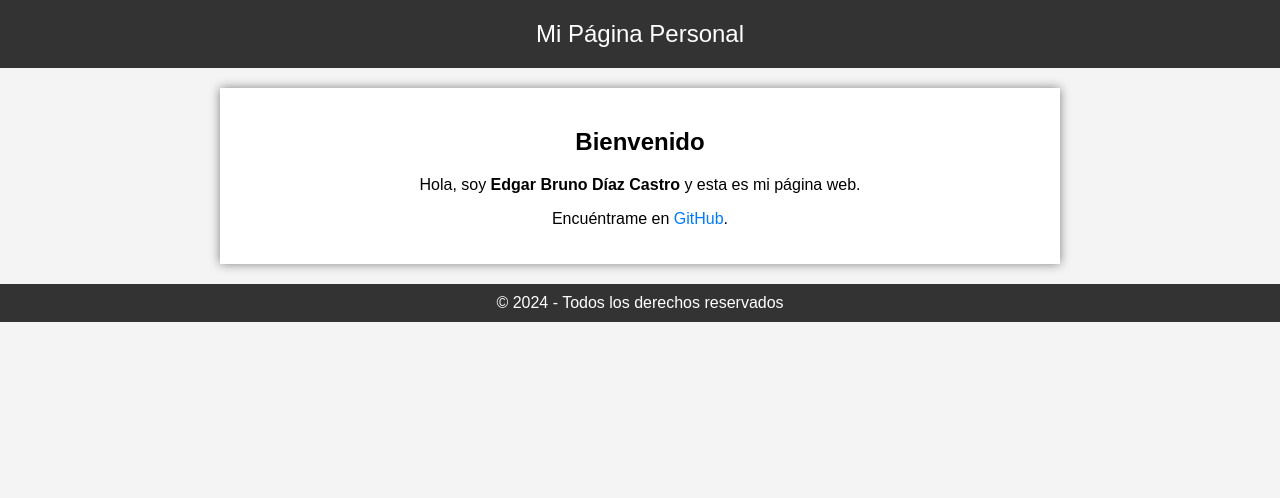
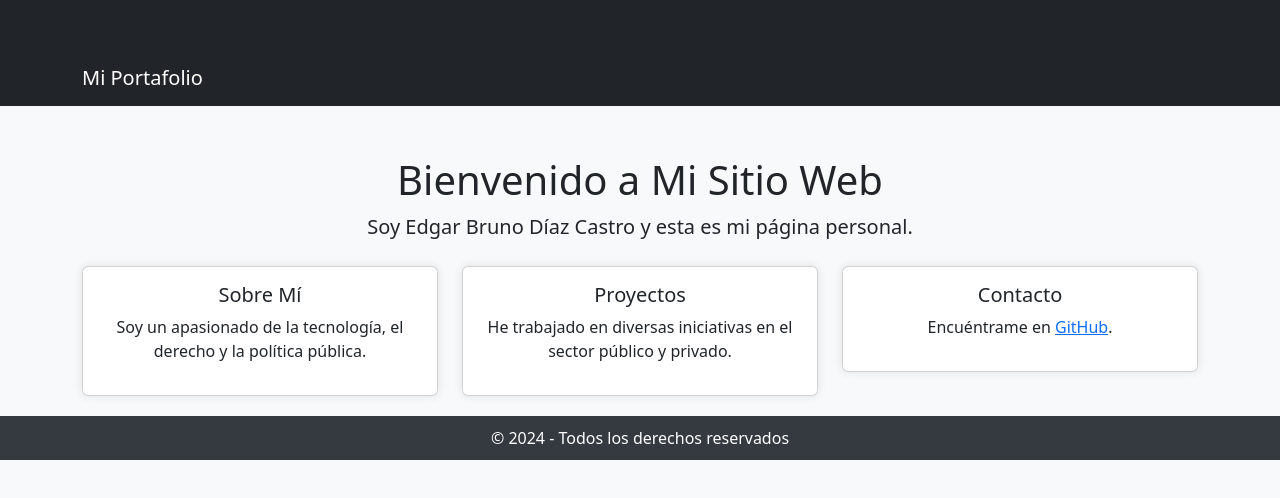
Before and after one commit to ebdiazc/ebdiazc.github.io, a plain HTML site: page index.html in a window 1280 px wide. Drawn offline with nearby package versions, Linux system fonts and the light colour scheme.

Commit message:
Update index.html

```diff
--- a/index.html
+++ b/index.html
@@ -3,52 +3,60 @@
 <head>
     <meta charset="UTF-8">
     <meta name="viewport" content="width=device-width, initial-scale=1.0">
-    <title>Mi Portafolio: Edgar B. Diaz Castro</title>
+    <title>Mi Portafolio</title>
+    <link rel="stylesheet" href="https://cdn.jsdelivr.net/npm/bootstrap@5.3.0/dist/css/bootstrap.min.css">
     <style>
         body {
-            font-family: Arial, sans-serif;
-            text-align: center;
-            margin: 0;
-            padding: 0;
-            background-color: #f4f4f4;
+            background-color: #f8f9fa;
         }
-        header {
-            background-color: #333;
-            color: white;
-            padding: 20px;
-            font-size: 24px;
+        .container {
+            margin-top: 50px;
         }
-        section {
-            max-width: 800px;
-            margin: auto;
-            padding: 20px;
-            background: white;
-            box-shadow: 0px 0px 10px gray;
-            margin-top: 20px;
-        }
-        a {
-            text-decoration: none;
-            color: #007bff;
+        .card {
+            box-shadow: 0px 0px 10px rgba(0, 0, 0, 0.1);
         }
         footer {
             margin-top: 20px;
             padding: 10px;
-            background-color: #333;
+            text-align: center;
+            background-color: #343a40;
             color: white;
         }
     </style>
 </head>
 <body>
 
-    <header>
-        Mi Página Personal
-    </header>
+    <nav class="navbar navbar-dark bg-dark">
+        <div class="container">
+            <a class="navbar-brand" href="#">Mi Portafolio</a>
+        </div>
+    </nav>
 
-    <section>
-        <h1>Bienvenido</h1>
-        <p>Hola, soy <strong>Edgar Bruno Díaz Castro</strong> y esta es mi página web.</p>
-        <p>Encuéntrame en <a href="https://github.com/ebdiazc" target="_blank">GitHub</a>.</p>
-    </section>
+    <div class="container text-center">
+        <h1 class="mt-4">Bienvenido a Mi Sitio Web</h1>
+        <p class="lead">Soy <strong>Edgar Bruno Díaz Castro</strong> y esta es mi página personal.</p>
+
+        <div class="row mt-4">
+            <div class="col-md-4">
+                <div class="card p-3">
+                    <h5>Sobre Mí</h5>
+                    <p>Soy un apasionado de la tecnología, el derecho y la política pública.</p>
+                </div>
+            </div>
+            <div class="col-md-4">
+                <div class="card p-3">
+                    <h5>Proyectos</h5>
+                    <p>He trabajado en diversas iniciativas en el sector público y privado.</p>
+                </div>
+            </div>
+            <div class="col-md-4">
+                <div class="card p-3">
+                    <h5>Contacto</h5>
+                    <p>Encuéntrame en <a href="https://github.com/ebdiazc" target="_blank">GitHub</a>.</p>
+                </div>
+            </div>
+        </div>
+    </div>
 
     <footer>
         © 2024 - Todos los derechos reservados
```
